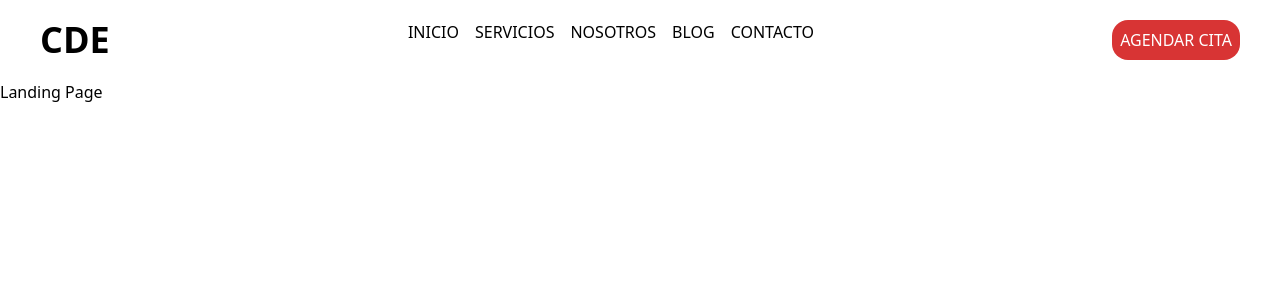
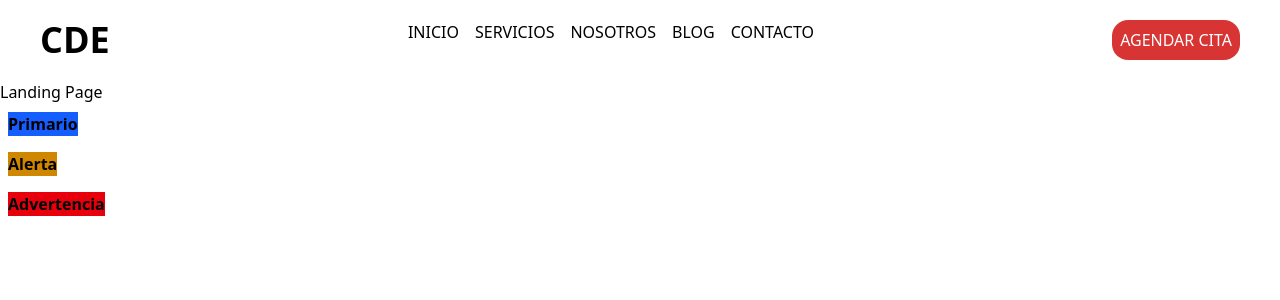
Before and after one commit to Yael-PM/CDE_Project, a React (Vite) app: page / in a window 1280 px wide. Shown: the top 300 px of the page. Built offline with nearby package versions, Linux system fonts and the light colour scheme.

Commit message:
Component CustomButton added, Button Primario, Alerta, Advertencia was added to DefaultLayout

```diff
--- /dev/null
+++ b/src/components/CustomButton.tsx
@@ -0,0 +1,29 @@
+import React from 'react'
+
+interface CustomButtonProps {
+  variant?: "primary" | "alert" | "warning";
+  children: React.ReactNode;
+}
+
+const CustomButton = ({
+    variant = "primary",
+    children,
+    }: CustomButtonProps) => {
+
+    const baseStyle = "font-semibold";
+    const variants = {
+        primary: "bg-blue-600 hover:bg-blue-700",
+        alert: "bg-yellow-600 hover:bg-yellow-700",
+        warning: "bg-red-600 hover:bg-red-700"
+    };
+
+    return (
+    <div className='p-2'>
+        <button className= {`${baseStyle} ${variants[variant]}`}>
+            {children}
+        </button>
+    </div>
+  )
+}
+
+export default CustomButton
--- a/src/layouts/DefaultLayout.tsx
+++ b/src/layouts/DefaultLayout.tsx
@@ -1,6 +1,7 @@
 import React from 'react'
 import NavBar from '../components/NavBar'
 import { Outlet } from 'react-router-dom'
+import CustomButton from '../components/CustomButton'
 
 const DefaultLayout = () => {
   return (
@@ -9,6 +10,9 @@ const DefaultLayout = () => {
       <main>
         <Outlet/>
       </main>
+      <CustomButton variant="primary">Primario</CustomButton>
+      <CustomButton variant="alert">Alerta</CustomButton>
+      <CustomButton variant="warning">Advertencia</CustomButton>
     </div>
   )
 }
```
